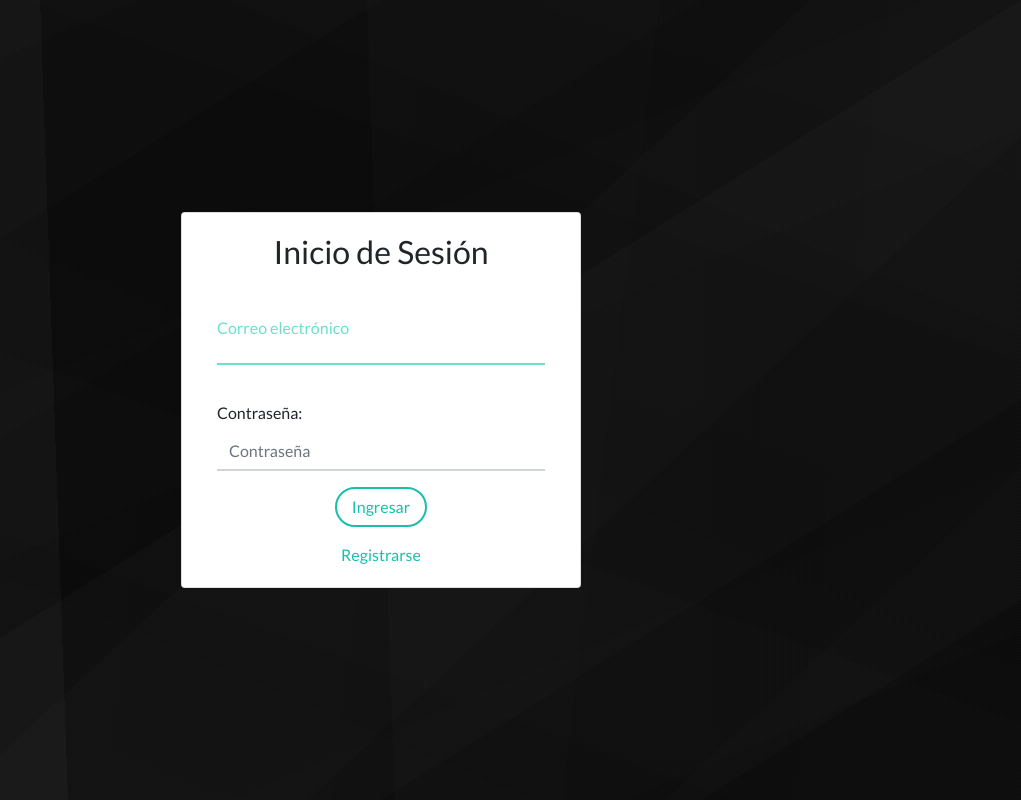
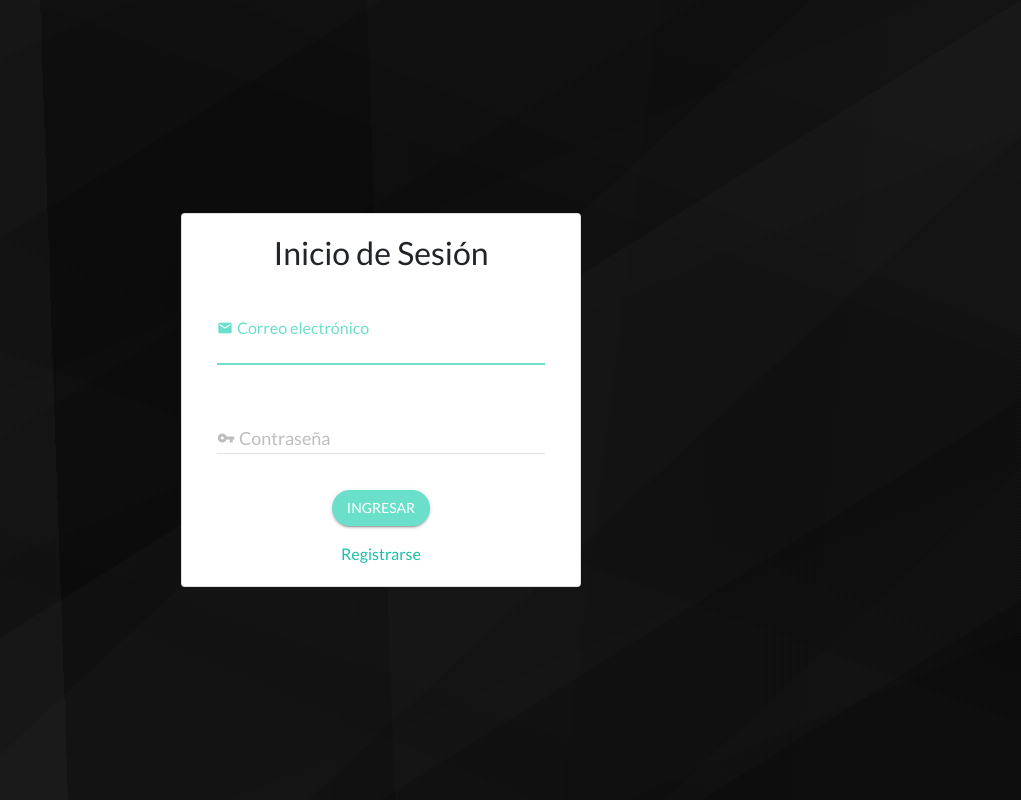
Before and after one commit to LuisReyes98/estimator, a Django app: page /users/login/ in a window 1280 px wide. Shown: the whole page, without its empty margins (259-1280 px from the left). Run offline with Django 3.2, Linux system fonts and the light colour scheme; style sheets or scripts are compiled from the project's sources; some libraries are stand-ins or nearby versions.

Commit message:
Estilos modificados del login

```diff
--- a/estimator/templates/users/login.html
+++ b/estimator/templates/users/login.html
@@ -57,24 +57,32 @@
                                         {% else %}
                                             {% render_field form.username class+="mdl-textfield__input" type="email" id="id_username" %}
                                         {% endif %}
-                                        <label class="mdl-textfield__label focused__color__light_cyan material_fix label_placeholder" for="id_username">{{ form.username.label }}</label>
+                                        <label class="mdl-textfield__label focused__color__light_cyan material_fix label_placeholder" for="id_username">
+                                            <i class="mdi mdi-email mr-1"></i>{{ form.username.label }}
+                                        </label>
                                     </div>
                                 </div>
                                 <div  class="form-group">
-                                    {{ form.password.label_tag }}
+                                    <div class="mdl-textfield mdl-js-textfield mdl-textfield--floating-label w-100">
                                         {% if form.password.errors %}
-                                        {% render_field form.password placeholder=form.password.label class+="app__input form-control is-invalid" %}
+                                            {% render_field form.password class+="mdl-textfield__input" id="id_password" %}
                                             <div class="invalid-feedback">
                                                 {% for error in form.password.errors %}
                                                     {{ error }}
                                                 {% endfor %}
                                             </div>
                                         {% else %}
-                                        {% render_field form.password placeholder=form.password.label class+="app__input form-control" %}
+                                            {% render_field form.password class+="mdl-textfield__input" id="id_password" %}
                                         {% endif %}
+                                        <label class="mdl-textfield__label focused__color__light_cyan material_fix label_placeholder" for="id_password">
+                                            <i class="mdi mdi-key mr-1"></i>{{ form.password.label }}
+                                        </label>
+                                    </div>
                                 </div>
                                 <div class="col m-auto text-center">
-                                    <button class="btn rounded-pill app__button button--cyan" type="submit" >Ingresar</button>
+                                    <button class="rounded-pill app__button button--cyan mdl-button mdl-js-button mdl-button--raised mdl-js-ripple-effect" type="submit" >
+                                        Ingresar
+                                    </button>
                                 </div>
                             </form>
                         </div>
--- a/scss/app.scss
+++ b/scss/app.scss
@@ -44,16 +44,20 @@
     padding-left: 15px;
     padding-right: 15px;
 
+    &:active {
+      box-shadow: none !important;
+    }
+
     &.button--cyan {
-            background-color: white;
-            border-color: $cyan;
-            color: $cyan;
+      background-color: map-get($project_colors, light_cyan);
+    //   border-color: $cyan;
+      color: white;
 
       &:hover {
-                background-color: $cyan;
-                border-color: $cyan;
+        background-color: map-get($project_colors, "cyan");
+        // border-color: $cyan;
         color: white;
-                transition: all ease .2s;
+        transition: all ease 0.2s;
       }
     }
 
@@ -66,7 +70,7 @@
         background-color: $ligth_green;
         border-color: $ligth_green;
         color: white;
-                transition: all ease .2s;
+        transition: all ease 0.2s;
       }
     }
 
@@ -79,7 +83,7 @@
         background-color: $dark_gray;
         border-color: $dark_gray;
         color: white;
-                transition: all ease .2s;
+        transition: all ease 0.2s;
       }
     }
 
@@ -92,7 +96,7 @@
         background-color: $deep_blue;
         border-color: $deep_blue;
         color: white;
-                transition: all ease .2s;
+        transition: all ease 0.2s;
       }
     }
   }
@@ -105,7 +109,7 @@
     &:focus {
       box-shadow: none !important;
       border-color: $light_cyan;
-            transition: all ease .2s;
+      transition: all ease 0.2s;
     }
   }
 
@@ -122,7 +126,7 @@
   }
 
   &__icon--input {
-        font-family: 'Material Design Icons';
+    font-family: "Material Design Icons";
     font-style: normal;
     font-weight: normal;
     text-decoration: inherit;
```
Lines whose indentation alone changed are shown as unchanged.
